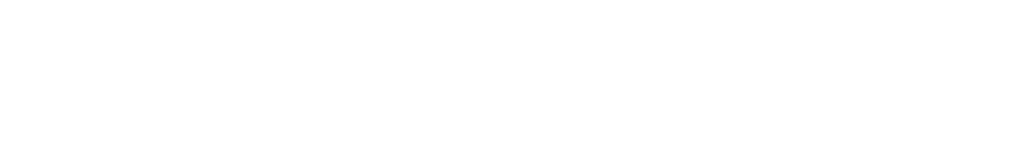
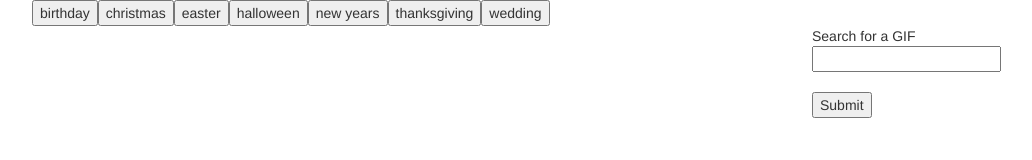
Before and after one commit to mjmb1995/GifTastic, a plain HTML site: page index.html in a window 1280 px wide. Shown: the whole page, without its empty margins (38-1070 px from the left). Drawn offline with nearby package versions, Linux system fonts and the light colour scheme.

Commit message:
Added renderButton function

```diff
--- a/assets/javascript/app.js
+++ b/assets/javascript/app.js
@@ -0,0 +1,31 @@
+var topics = ['birthday', 'christmas', 'easter', 'halloween', 'new years', 'thanksgiving', 'wedding'];
+
+// function for displaying topic buttons
+function renderButtons() {
+	// remove existing buttons
+	$('#topicButtons').empty();
+	// loop through the array and create a button for each item
+	for (var i = 0; i < topics.length; i++) {
+		var newButton = $('<button>');
+		newButton.addClass("topics");
+		newButton.attr('data-name', topics[i]);
+		newButton.text(topics[i]);
+		$('#topicButtons').append(newButton);
+	}
+}
+
+// function handles events where the add topic button is clicked
+$('#add-topic').on('click', function(event) {
+	// event.preventDefault() prevents submit button from trying to send a form.
+    // Using a submit button instead of a regular button allows the user to hit
+    // "Enter" instead of clicking the button if desired
+	event.preventDefault();
+	// Grabs the text the user types into the input field
+	var topic = $('#topic-input').val().trim();
+	// Adds the new topic into topic array
+	topics.push(topic);
+	// Calling the renderButtons function to display the list of topics + new topic
+	renderButtons();
+})
+// Calling the renderButtons function to display the initial list of topics
+renderButtons();
--- a/index.html
+++ b/index.html
@@ -17,7 +17,7 @@
 		<div class="row">
 			<div class="col-md-10">
 
-				<div class="gifButtons">
+				<div id="topicButtons">
 
 				</div>
 
@@ -34,7 +34,7 @@
 			<!-- gifs section -->
 			<div class="col-md-7">
 				<!-- Gifs should appear here -->
-				<div class="gifBox">
+				<div id="gifBox">
 
 				</div>
 			</div>
@@ -43,6 +43,12 @@
 			<div class="col-md-3">
 				<!-- Right Side -->
 				<div class="inputBox">
+					<form>
+					 	Search for a GIF<br>
+					 	<input type="text" id="topic-input">
+					 	<br><br>
+						<input  id="add-topic" type="submit" value="Submit">
+					</form>
 
 				</div>
 			</div>
@@ -61,7 +67,7 @@
 
 
 
-
+	<script src="https://cdnjs.cloudflare.com/ajax/libs/jquery/3.2.1/jquery.min.js"></script>
 	<script type="text/javascript" src="assets/javascript/app.js"></script>
 </body>
 </html>
```
